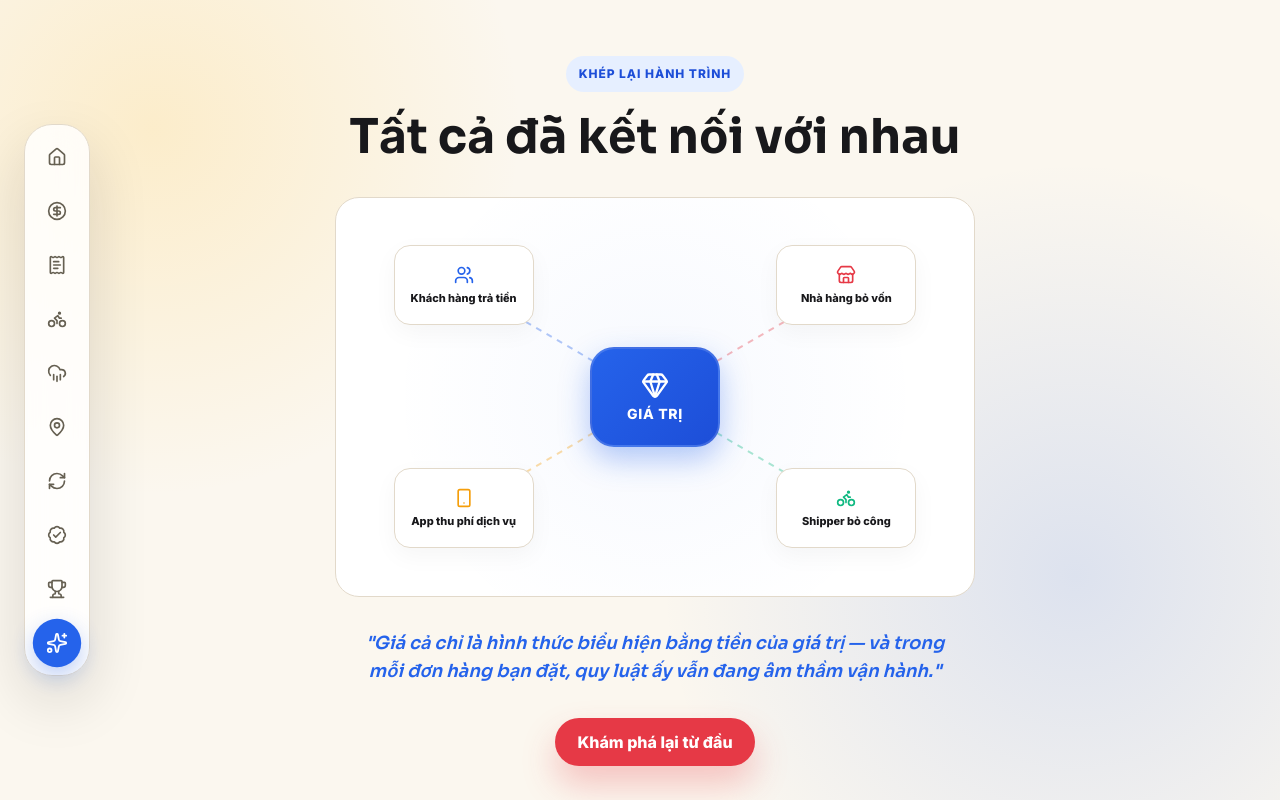
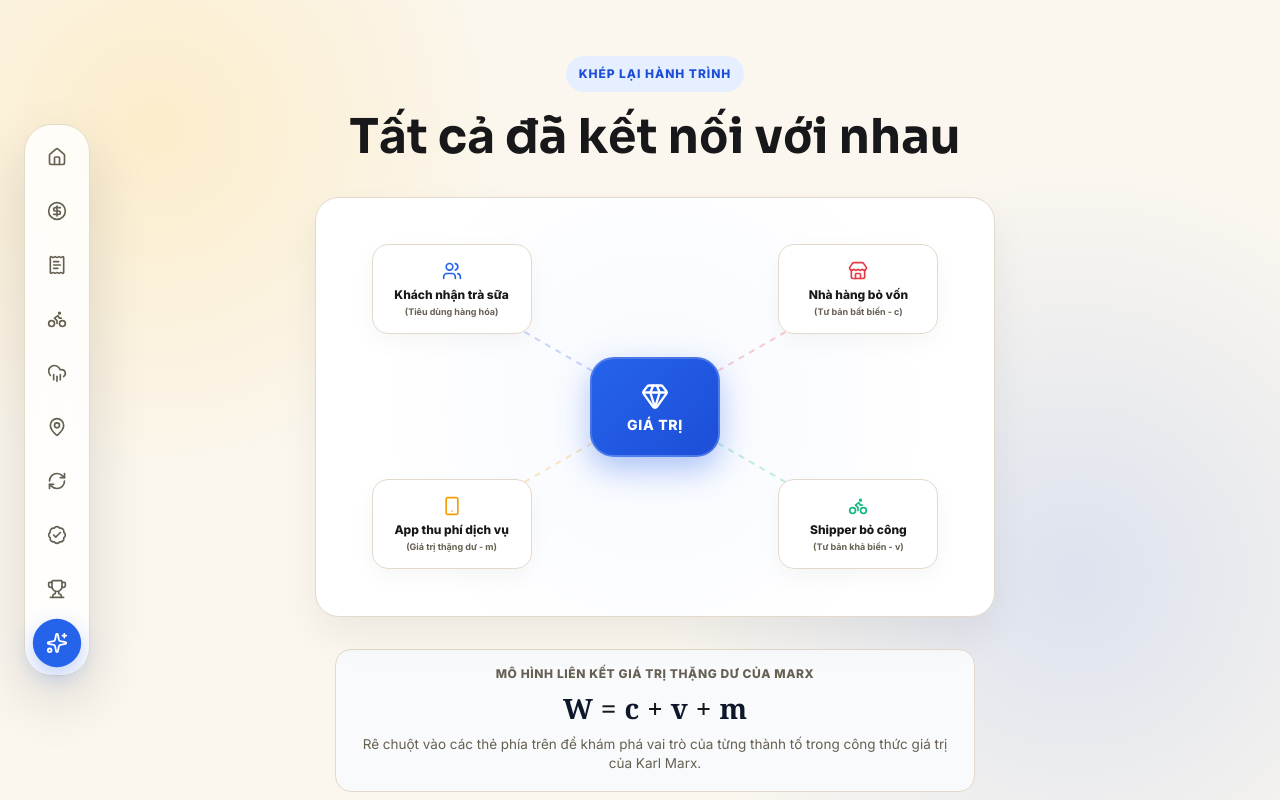
Before and after one commit to phattran1945-spec/mln122, a React (Vite) app: page / in a window 1280 px wide. Both pictures are taken after a click on the button 57 px from the left and 643 px from the top of the page. Built offline with nearby package versions, Linux system fonts and the light colour scheme.

Commit message:
Redesign final summary page with interactive formula HUD, glowing lines on hover, pulsing value card, and detailed labels

```diff
--- a/src/main.jsx
+++ b/src/main.jsx
@@ -257,6 +257,7 @@ function App() {
   const [modal, setModal] = useState(null);
   const [showCert, setShowCert] = useState(false);
   const [activeCity, setActiveCity] = useState(null);
+  const [hoveredSummaryNode, setHoveredSummaryNode] = useState(null);
 
   // Dynamic Builder Calculation
   const receipt = useMemo(() => {
@@ -914,49 +915,146 @@ function App() {
         <p className="eyebrow">Khép lại hành trình</p>
         <h2>Tất cả đã kết nối với nhau</h2>
 
-        <div className="final-map-container" style={{ margin: '32px auto', position: 'relative', height: '400px', maxWidth: '640px', width: '100%', background: 'white', borderRadius: '24px', boxShadow: 'var(--shadow-sm)', border: '1px solid var(--line)', overflow: 'hidden' }}>
+        <div className="final-map-container" style={{ margin: '32px auto', position: 'relative', height: '420px', maxWidth: '680px', width: '100%', background: '#fafaf9', borderRadius: '24px', boxShadow: '0 20px 40px rgba(0,0,0,0.06)', border: '1.5px solid var(--line)', overflow: 'hidden', backgroundImage: 'radial-gradient(circle at 1px 1px, var(--line) 1.5px, transparent 0)', backgroundSize: '24px 24px' }}>
           {/* Animated SVG Connections */}
           <svg style={{ position: 'absolute', inset: 0, width: '100%', height: '100%', pointerEvents: 'none', zIndex: 1 }}>
-            <line x1="20%" y1="22%" x2="50%" y2="50%" stroke="var(--blue)" strokeWidth="2" strokeDasharray="6,6" className="flowing-line" opacity="0.35" />
-            <line x1="80%" y1="22%" x2="50%" y2="50%" stroke="var(--red)" strokeWidth="2" strokeDasharray="6,6" className="flowing-line" opacity="0.35" />
-            <line x1="80%" y1="78%" x2="50%" y2="50%" stroke="#10b981" strokeWidth="2" strokeDasharray="6,6" className="flowing-line" opacity="0.35" />
-            <line x1="20%" y1="78%" x2="50%" y2="50%" stroke="#f59e0b" strokeWidth="2" strokeDasharray="6,6" className="flowing-line" opacity="0.35" />
+            <line
+              x1="20%" y1="22%" x2="50%" y2="50%"
+              stroke={hoveredSummaryNode === 'customer' ? 'var(--blue)' : 'rgba(37, 99, 235, 0.25)'}
+              strokeWidth={hoveredSummaryNode === 'customer' ? '4' : '2'}
+              strokeDasharray="6,6"
+              className="flowing-line"
+              style={{ transition: 'all 0.3s ease', filter: hoveredSummaryNode === 'customer' ? 'drop-shadow(0 0 8px var(--blue))' : 'none' }}
+            />
+            <line
+              x1="80%" y1="22%" x2="50%" y2="50%"
+              stroke={hoveredSummaryNode === 'restaurant' ? 'var(--red)' : 'rgba(230, 57, 70, 0.25)'}
+              strokeWidth={hoveredSummaryNode === 'restaurant' ? '4' : '2'}
+              strokeDasharray="6,6"
+              className="flowing-line"
+              style={{ transition: 'all 0.3s ease', filter: hoveredSummaryNode === 'restaurant' ? 'drop-shadow(0 0 8px var(--red))' : 'none' }}
+            />
+            <line
+              x1="80%" y1="78%" x2="50%" y2="50%"
+              stroke={hoveredSummaryNode === 'shipper' ? '#10b981' : 'rgba(16, 185, 129, 0.25)'}
+              strokeWidth={hoveredSummaryNode === 'shipper' ? '4' : '2'}
+              strokeDasharray="6,6"
+              className="flowing-line"
+              style={{ transition: 'all 0.3s ease', filter: hoveredSummaryNode === 'shipper' ? 'drop-shadow(0 0 8px #10b981)' : 'none' }}
+            />
+            <line
+              x1="20%" y1="78%" x2="50%" y2="50%"
+              stroke={hoveredSummaryNode === 'platform' ? '#f59e0b' : 'rgba(245, 158, 11, 0.25)'}
+              strokeWidth={hoveredSummaryNode === 'platform' ? '4' : '2'}
+              strokeDasharray="6,6"
+              className="flowing-line"
+              style={{ transition: 'all 0.3s ease', filter: hoveredSummaryNode === 'platform' ? 'drop-shadow(0 0 8px #f59e0b)' : 'none' }}
+            />
           </svg>
 
           {/* Node 1: Customer */}
-          <div className="summary-node-card" style={{ left: '20%', top: '22%' }}>
-            <Users size={20} style={{ color: 'var(--blue)' }} />
-            <span className="summary-node-label">Khách hàng trả tiền</span>
+          <div
+            className="summary-node-card"
+            style={{
+              left: '20%',
+              top: '22%',
+              borderColor: hoveredSummaryNode === 'customer' ? 'var(--blue)' : 'var(--line)',
+              boxShadow: hoveredSummaryNode === 'customer' ? '0 12px 28px rgba(37, 99, 235, 0.16)' : '0 8px 24px rgba(24, 24, 27, 0.04)'
+            }}
+            onMouseEnter={() => setHoveredSummaryNode('customer')}
+            onMouseLeave={() => setHoveredSummaryNode(null)}
+          >
+            <Users size={20} style={{ color: 'var(--blue)', transition: 'transform 0.3s ease', transform: hoveredSummaryNode === 'customer' ? 'scale(1.2)' : 'scale(1)' }} />
+            <span className="summary-node-label">Khách nhận trà sữa</span>
+            <span style={{ fontSize: '9px', color: 'var(--muted)', marginTop: '4px', fontWeight: 'bold' }}>(Tiêu dùng hàng hóa)</span>
           </div>
 
           {/* Node 2: Restaurant */}
-          <div className="summary-node-card" style={{ left: '80%', top: '22%' }}>
-            <Store size={20} style={{ color: 'var(--red)' }} />
+          <div
+            className="summary-node-card"
+            style={{
+              left: '80%',
+              top: '22%',
+              borderColor: hoveredSummaryNode === 'restaurant' ? 'var(--red)' : 'var(--line)',
+              boxShadow: hoveredSummaryNode === 'restaurant' ? '0 12px 28px rgba(230, 57, 70, 0.16)' : '0 8px 24px rgba(24, 24, 27, 0.04)'
+            }}
+            onMouseEnter={() => setHoveredSummaryNode('restaurant')}
+            onMouseLeave={() => setHoveredSummaryNode(null)}
+          >
+            <Store size={20} style={{ color: 'var(--red)', transition: 'transform 0.3s ease', transform: hoveredSummaryNode === 'restaurant' ? 'scale(1.2)' : 'scale(1)' }} />
             <span className="summary-node-label">Nhà hàng bỏ vốn</span>
+            <span style={{ fontSize: '9px', color: 'var(--muted)', marginTop: '4px', fontWeight: 'bold' }}>(Tư bản bất biến - c)</span>
           </div>
 
           {/* Node 3: Shipper */}
-          <div className="summary-node-card" style={{ left: '80%', top: '78%' }}>
-            <Bike size={20} style={{ color: '#10b981' }} />
+          <div
+            className="summary-node-card"
+            style={{
+              left: '80%',
+              top: '78%',
+              borderColor: hoveredSummaryNode === 'shipper' ? '#10b981' : 'var(--line)',
+              boxShadow: hoveredSummaryNode === 'shipper' ? '0 12px 28px rgba(16, 185, 129, 0.16)' : '0 8px 24px rgba(24, 24, 27, 0.04)'
+            }}
+            onMouseEnter={() => setHoveredSummaryNode('shipper')}
+            onMouseLeave={() => setHoveredSummaryNode(null)}
+          >
+            <Bike size={20} style={{ color: '#10b981', transition: 'transform 0.3s ease', transform: hoveredSummaryNode === 'shipper' ? 'scale(1.2)' : 'scale(1)' }} />
             <span className="summary-node-label">Shipper bỏ công</span>
+            <span style={{ fontSize: '9px', color: 'var(--muted)', marginTop: '4px', fontWeight: 'bold' }}>(Tư bản khả biến - v)</span>
           </div>
 
           {/* Node 4: Platform */}
-          <div className="summary-node-card" style={{ left: '20%', top: '78%' }}>
-            <Smartphone size={20} style={{ color: '#f59e0b' }} />
+          <div
+            className="summary-node-card"
+            style={{
+              left: '20%',
+              top: '78%',
+              borderColor: hoveredSummaryNode === 'platform' ? '#f59e0b' : 'var(--line)',
+              boxShadow: hoveredSummaryNode === 'platform' ? '0 12px 28px rgba(245, 158, 11, 0.16)' : '0 8px 24px rgba(24, 24, 27, 0.04)'
+            }}
+            onMouseEnter={() => setHoveredSummaryNode('platform')}
+            onMouseLeave={() => setHoveredSummaryNode(null)}
+          >
+            <Smartphone size={20} style={{ color: '#f59e0b', transition: 'transform 0.3s ease', transform: hoveredSummaryNode === 'platform' ? 'scale(1.2)' : 'scale(1)' }} />
             <span className="summary-node-label">App thu phí dịch vụ</span>
+            <span style={{ fontSize: '9px', color: 'var(--muted)', marginTop: '4px', fontWeight: 'bold' }}>(Giá trị thặng dư - m)</span>
           </div>
 
           {/* Center: Value */}
-          <div className="summary-center-card">
+          <div className="summary-center-card" style={{ zIndex: 10 }}>
             <Gem size={28} style={{ color: 'white', marginBottom: '6px' }} />
             <span className="summary-center-label">Giá trị</span>
           </div>
         </div>
 
-        <p className="final-quote" style={{ fontFamily: 'Sora, Inter, sans-serif', fontSize: '18px', fontWeight: '600', color: 'var(--blue)', maxWidth: '600px', margin: '0 auto 32px', lineHeight: '1.6' }}>
-          "Giá cả chỉ là hình thức biểu hiện bằng tiền của giá trị — và trong mỗi đơn hàng bạn đặt, quy luật ấy vẫn đang âm thầm vận hành."
-        </p>
+        {/* INTERACTIVE FORMULA HUD */}
+        <div className="formula-hud" style={{ display: 'flex', flexDirection: 'column', alignItems: 'center', margin: '24px auto', padding: '16px 24px', background: '#f8fafc', borderRadius: '16px', border: '1.5px solid var(--line)', maxWidth: '640px', width: '100%', boxSizing: 'border-box' }}>
+          <div style={{ fontSize: '12px', textTransform: 'uppercase', letterSpacing: '0.05em', color: 'var(--muted)', fontWeight: '750', marginBottom: '8px' }}>
+            Mô hình liên kết giá trị thặng dư của Marx
+          </div>
+          <div style={{ display: 'flex', alignItems: 'center', gap: '8px', fontSize: '28px', fontFamily: 'Georgia, serif', fontWeight: 'bold' }}>
+            <span style={{ color: hoveredSummaryNode === 'customer' ? 'var(--blue)' : '#0f172a', transition: 'all 0.25s ease', textShadow: hoveredSummaryNode === 'customer' ? '0 0 10px rgba(37,99,235,0.4)' : 'none', transform: hoveredSummaryNode === 'customer' ? 'scale(1.15)' : 'scale(1)' }}>W</span>
+            <span>=</span>
+            <span style={{ color: hoveredSummaryNode === 'restaurant' ? 'var(--red)' : '#0f172a', transition: 'all 0.25s ease', textShadow: hoveredSummaryNode === 'restaurant' ? '0 0 10px rgba(239,68,68,0.4)' : 'none', transform: hoveredSummaryNode === 'restaurant' ? 'scale(1.15)' : 'scale(1)' }}>c</span>
+            <span>+</span>
+            <span style={{ color: hoveredSummaryNode === 'shipper' ? '#10b981' : '#0f172a', transition: 'all 0.25s ease', textShadow: hoveredSummaryNode === 'shipper' ? '0 0 10px rgba(16,185,129,0.4)' : 'none', transform: hoveredSummaryNode === 'shipper' ? 'scale(1.15)' : 'scale(1)' }}>v</span>
+            <span>+</span>
+            <span style={{ color: hoveredSummaryNode === 'platform' ? '#f59e0b' : '#0f172a', transition: 'all 0.25s ease', textShadow: hoveredSummaryNode === 'platform' ? '0 0 10px rgba(245,158,11,0.4)' : 'none', transform: hoveredSummaryNode === 'platform' ? 'scale(1.15)' : 'scale(1)' }}>m</span>
+          </div>
+          <div style={{ fontSize: '13.5px', color: 'var(--muted)', marginTop: '8px', textAlign: 'center', minHeight: '40px', lineHeight: '1.45' }}>
+            {hoveredSummaryNode === 'customer' && <span><b>W (Tổng giá trị hàng hóa):</b> Lao động xã hội kết tinh trong sản phẩm ẩm thực và dịch vụ giao nhận, được hiện thực hóa khi khách hàng chi trả tiền tệ.</span>}
+            {hoveredSummaryNode === 'restaurant' && <span><b>c (Tư bản bất biến):</b> Giá trị của các tư liệu sản xuất hao phí (mặt bằng, nguyên vật liệu pha chế, máy móc, cốc nhựa) dịch chuyển nguyên vẹn vào ly trà sữa.</span>}
+            {hoveredSummaryNode === 'shipper' && <span><b>v (Tư bản khả biến):</b> Hao phí sức lao động sống trực tiếp tạo ra giá trị mới của cả đầu bếp pha chế (khâu sản xuất) và shipper (vận chuyển trong lưu thông).</span>}
+            {hoveredSummaryNode === 'platform' && <span><b>m (Giá trị thặng dư):</b> Phần thặng dư dôi ra ngoài tiền lương của lao động. Nền tảng trung gian trích một phần thặng dư này thông qua chiết khấu app để thu lợi nhuận.</span>}
+            {!hoveredSummaryNode && <span>Rê chuột vào các thẻ phía trên để khám phá vai trò của từng thành tố trong công thức giá trị của Karl Marx.</span>}
+          </div>
+        </div>
+
+        <div style={{ background: '#fcfcfc', border: '1px dashed var(--line)', padding: '20px 24px', borderRadius: '16px', maxWidth: '640px', margin: '0 auto 32px', boxSizing: 'border-box' }}>
+          <p className="final-quote" style={{ fontFamily: 'Georgia, serif', fontStyle: 'italic', fontSize: '17px', fontWeight: '500', color: 'var(--blue)', margin: 0, lineHeight: '1.6' }}>
+            "Giá cả chỉ là hình thức biểu hiện bằng tiền của giá trị — và trong từng đơn hàng Grab, Shopee hay Be bạn đặt hàng ngày, quy luật kinh tế ấy vẫn đang âm thầm vận hành."
+          </p>
+        </div>
 
         <button className="primary" onClick={() => go('intro')}>Khám phá lại từ đầu</button>
       </section>
--- a/src/styles.css
+++ b/src/styles.css
@@ -1152,12 +1152,14 @@ button, .chip, .toggle, .rail button, .info-card, .journey article, .city-grid a
 .summary-node-card {
   position: absolute;
   transform: translate(-50%, -50%);
-  background: white;
+  background: rgba(255, 255, 255, 0.9);
+  backdrop-filter: blur(8px);
+  -webkit-backdrop-filter: blur(8px);
   border: 1.5px solid var(--line);
   border-radius: 16px;
-  padding: 12px;
-  width: 140px;
-  height: 80px;
+  padding: 14px 10px;
+  width: 160px;
+  height: 90px;
   display: flex;
   flex-direction: column;
   align-items: center;
@@ -1166,12 +1168,12 @@ button, .chip, .toggle, .rail button, .info-card, .journey article, .city-grid a
   box-shadow: 0 8px 24px rgba(24, 24, 27, 0.04);
   transition: all 0.3s cubic-bezier(0.25, 0.8, 0.25, 1);
   z-index: 2;
+  cursor: pointer;
 }
 
 .summary-node-card:hover {
   transform: translate(-50%, -50%) scale(1.06);
   box-shadow: 0 12px 28px rgba(24, 24, 27, 0.08);
-  border-color: var(--blue);
 }
 
 .summary-node-card svg {
@@ -1179,10 +1181,10 @@ button, .chip, .toggle, .rail button, .info-card, .journey article, .city-grid a
 }
 
 .summary-node-label {
-  font-size: 11px;
-  font-weight: 800;
+  font-size: 12px;
+  font-weight: 850;
   color: var(--ink);
-  line-height: 1.35;
+  line-height: 1.25;
 }
 
 .summary-center-card {
@@ -1201,15 +1203,27 @@ button, .chip, .toggle, .rail button, .info-card, .journey article, .city-grid a
   align-items: center;
   justify-content: center;
   text-align: center;
-  box-shadow: 0 12px 30px rgba(37, 99, 235, 0.35);
-  border: 2px solid rgba(255, 255, 255, 0.15);
+  border: 2px solid rgba(255, 255, 255, 0.2);
   z-index: 3;
+  animation: pulse-glow 3s ease-in-out infinite;
   transition: all 0.3s cubic-bezier(0.25, 0.8, 0.25, 1);
 }
 
+@keyframes pulse-glow {
+  0%, 100% {
+    box-shadow: 0 12px 30px rgba(37, 99, 235, 0.35);
+    transform: translate(-50%, -50%) scale(1);
+  }
+  50% {
+    box-shadow: 0 20px 45px rgba(37, 99, 235, 0.55);
+    transform: translate(-50%, -50%) scale(1.05);
+  }
+}
+
 .summary-center-card:hover {
+  animation-play-state: paused;
   transform: translate(-50%, -50%) scale(1.08);
-  box-shadow: 0 16px 36px rgba(37, 99, 235, 0.45);
+  box-shadow: 0 24px 50px rgba(37, 99, 235, 0.6);
 }
 
 .summary-center-label {
```
